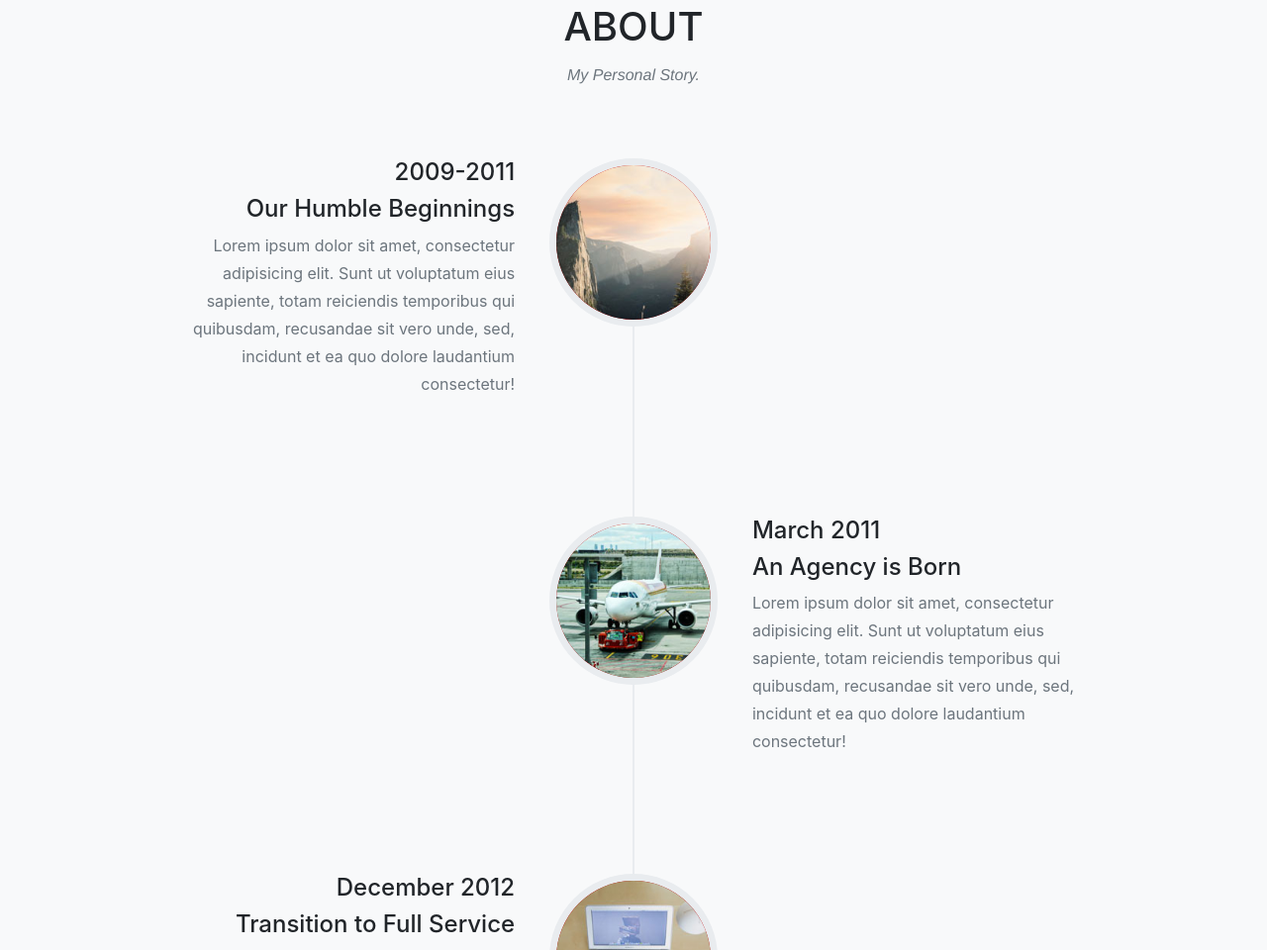
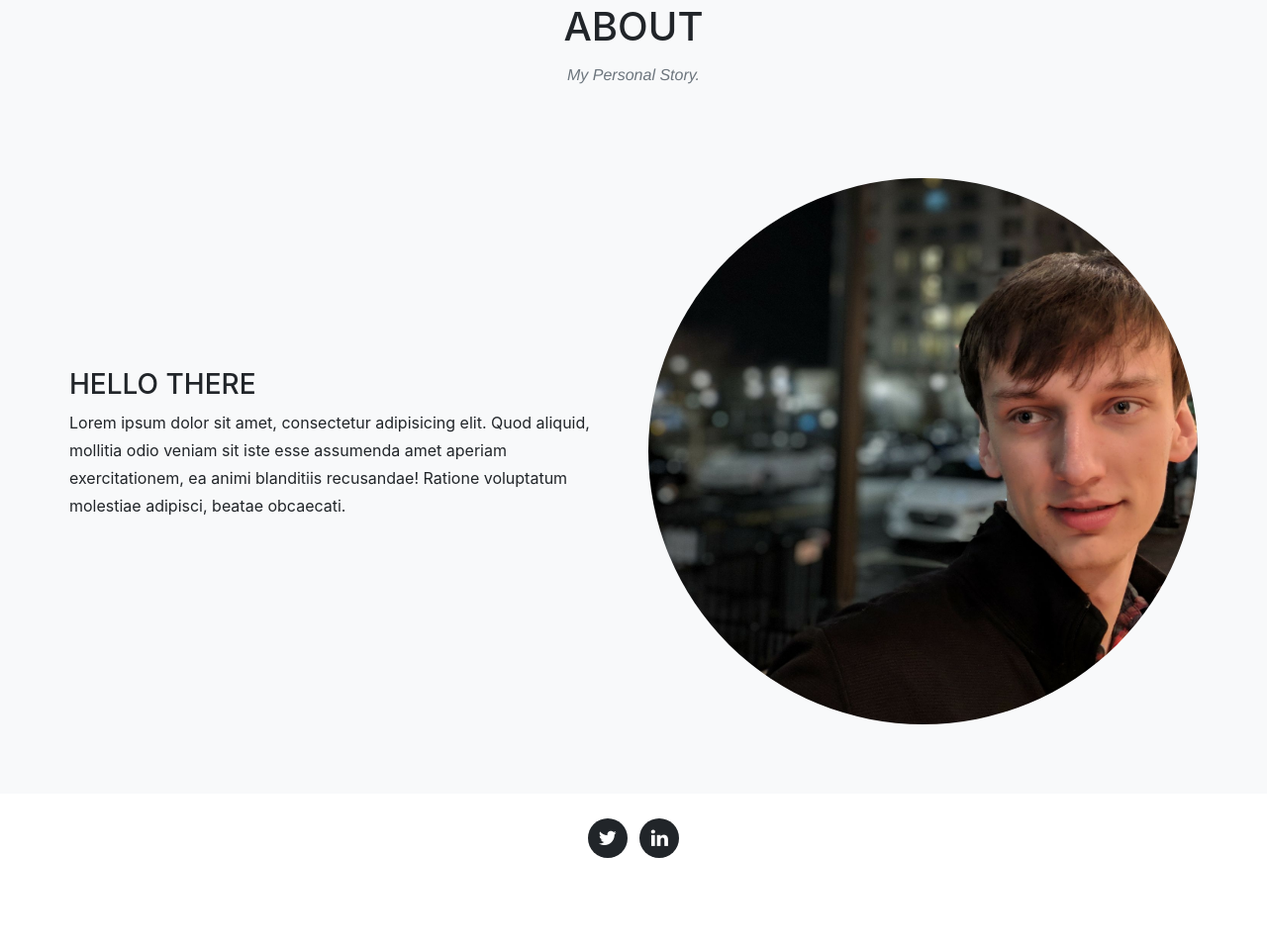
Before and after one commit to zeFeralFarrell/website-redesign, a website with bundled scripts: page index.html in a window 1280 px wide. Shown: the part 1479-2439 px from the top of the page at 99% size. After the commit the page ends 2371 px from the top, so only its background shows below. Built offline with nearby package versions, Linux system fonts and the light colour scheme; a web font is replaced by a local one.

Commit message:
About me section start

```diff
--- a/css/agency.css
+++ b/css/agency.css
@@ -707,3 +707,8 @@ p.game-info
 {
     text-align: justify;
 }
+
+img.custom-img
+{
+    margin: 20px 0px;
+}
--- a/index.html
+++ b/index.html
@@ -115,76 +115,18 @@
             <h3 class="section-subheading text-muted">My Personal Story.</h3>
           </div>
         </div>
-        <div class="row">
-          <div class="col-lg-12">
-            <ul class="timeline">
-              <li>
-                <div class="timeline-image">
-                  <img class="rounded-circle img-fluid" src="img/about/1.jpg" alt="">
-                </div>
-                <div class="timeline-panel">
-                  <div class="timeline-heading">
-                    <h4>2009-2011</h4>
-                    <h4 class="subheading">Our Humble Beginnings</h4>
-                  </div>
-                  <div class="timeline-body">
-                    <p class="text-muted">Lorem ipsum dolor sit amet, consectetur adipisicing elit. Sunt ut voluptatum eius sapiente, totam reiciendis temporibus qui quibusdam, recusandae sit vero unde, sed, incidunt et ea quo dolore laudantium consectetur!</p>
-                  </div>
-                </div>
-              </li>
-              <li class="timeline-inverted">
-                <div class="timeline-image">
-                  <img class="rounded-circle img-fluid" src="img/about/2.jpg" alt="">
-                </div>
-                <div class="timeline-panel">
-                  <div class="timeline-heading">
-                    <h4>March 2011</h4>
-                    <h4 class="subheading">An Agency is Born</h4>
-                  </div>
-                  <div class="timeline-body">
-                    <p class="text-muted">Lorem ipsum dolor sit amet, consectetur adipisicing elit. Sunt ut voluptatum eius sapiente, totam reiciendis temporibus qui quibusdam, recusandae sit vero unde, sed, incidunt et ea quo dolore laudantium consectetur!</p>
-                  </div>
-                </div>
-              </li>
-              <li>
-                <div class="timeline-image">
-                  <img class="rounded-circle img-fluid" src="img/about/3.jpg" alt="">
-                </div>
-                <div class="timeline-panel">
-                  <div class="timeline-heading">
-                    <h4>December 2012</h4>
-                    <h4 class="subheading">Transition to Full Service</h4>
-                  </div>
-                  <div class="timeline-body">
-                    <p class="text-muted">Lorem ipsum dolor sit amet, consectetur adipisicing elit. Sunt ut voluptatum eius sapiente, totam reiciendis temporibus qui quibusdam, recusandae sit vero unde, sed, incidunt et ea quo dolore laudantium consectetur!</p>
-                  </div>
-                </div>
-              </li>
-              <li class="timeline-inverted">
-                <div class="timeline-image">
-                  <img class="rounded-circle img-fluid" src="img/about/4.jpg" alt="">
-                </div>
-                <div class="timeline-panel">
-                  <div class="timeline-heading">
-                    <h4>July 2014</h4>
-                    <h4 class="subheading">Phase Two Expansion</h4>
-                  </div>
-                  <div class="timeline-body">
-                    <p class="text-muted">Lorem ipsum dolor sit amet, consectetur adipisicing elit. Sunt ut voluptatum eius sapiente, totam reiciendis temporibus qui quibusdam, recusandae sit vero unde, sed, incidunt et ea quo dolore laudantium consectetur!</p>
-                  </div>
-                </div>
-              </li>
-              <li class="timeline-inverted">
-                <div class="timeline-image">
-                  <h4>Be Part
-                    <br>Of Our
-                    <br>Story!</h4>
-                </div>
-              </li>
-            </ul>
+          <div class="row">
+            <div class="row align-items-center">
+              <div class="col-lg-6 order-lg-2">
+                  <img class="img-fluid rounded-circle custom-img" src="img/self.jpg" alt="">
+              </div>
+              <div class="col-lg-6 order-lg-1">
+                  <h3 class="section-heading text-uppercase">Hello there</h3>
+                  <p>Lorem ipsum dolor sit amet, consectetur adipisicing elit. Quod aliquid, mollitia odio veniam sit iste esse assumenda amet aperiam exercitationem, ea animi blanditiis recusandae! Ratione voluptatum molestiae adipisci, beatae obcaecati.</p>
+              </div>
+            </div>
           </div>
         </div>
-      </div>
     </section>
 
     <!-- Footer -->
```
Also changed, not shown: img/self.jpg (added).
